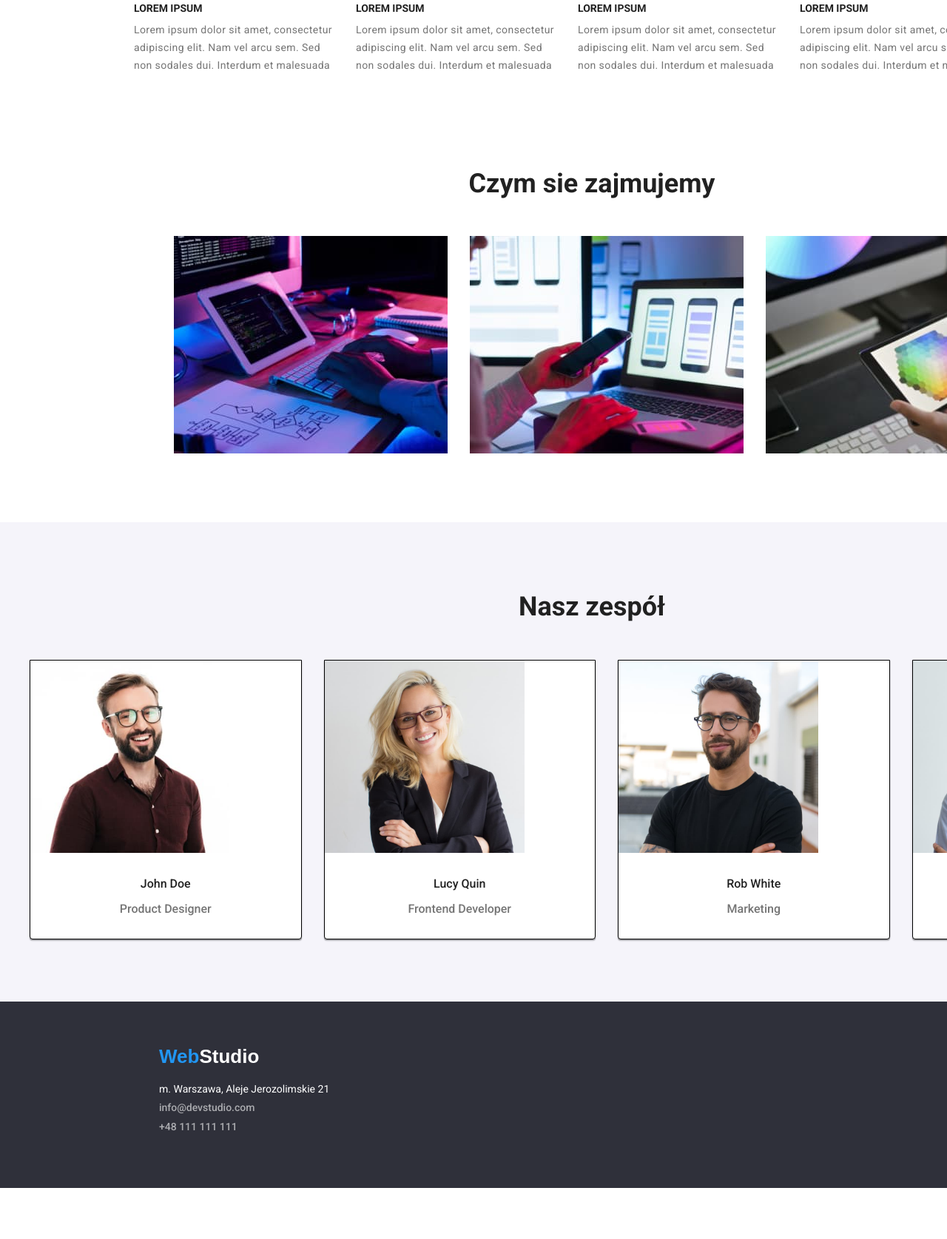
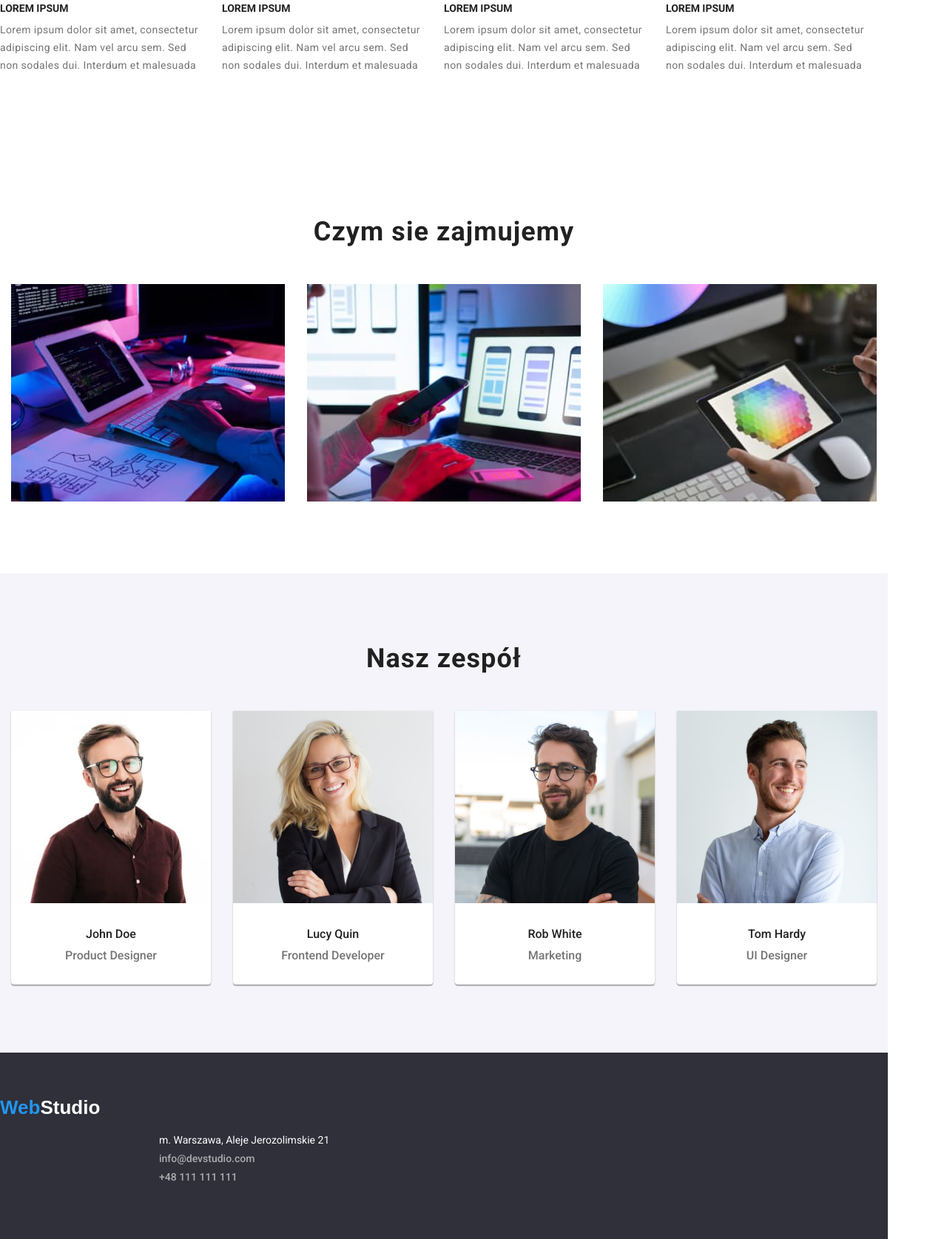
Before and after one commit to MichalZaborowski91/goit-markup-hw-03, a plain HTML site: page index.html in a window 1280 px wide. Shown: the part 771-2446 px from the top of the page at 74% size. Before the commit the page ends 2377 px from the top, so only its background shows below. Drawn offline with nearby package versions, Linux system fonts and the light colour scheme.

Commit message:
fixed some problems

```diff
--- a/css/styles.css
+++ b/css/styles.css
@@ -22,7 +22,6 @@ body {
   display: flex;
   text-decoration: none;
   justify-content: flex-start;
-  padding-left: 215px;
   padding-top: 24px;
   padding-bottom: 25px;
 }
@@ -36,7 +35,6 @@ body {
   justify-content: flex-start;
   padding-right: 1240px;
   padding-top: 60px;
-  padding-left: 215px;
   margin-bottom: 20px;
 }
 .logo .color {
@@ -144,6 +142,7 @@ body {
   font-weight: 500;
   text-align: center;
   margin-top: 30px;
+  margin-bottom: 0;
 }
 .team .work {
   color: var(--uppercontacts-color);
@@ -164,10 +163,13 @@ h1 {
   margin: 0;
 }
 h2 {
-  font-size: 36px;
   font-weight: 700;
   text-align: center;
+  margin-top: 0;
   margin-bottom: 50px;
+  font-size: 36px;
+  line-height: 42px;
+  letter-spacing: 0.03em;
 }
 h4 {
   font-weight: 700;
@@ -177,8 +179,8 @@ h4 {
   display: flex;
   list-style: none;
   gap: 30px;
-  margin-left: 181px;
   margin-top: 0;
+  margin-bottom: 0;
   padding-left: 0;
 }
 .random-text p {
@@ -189,7 +191,7 @@ h4 {
   width: 270px;
   height: 75px;
   margin-top: 10px;
-  margin-bottom: 94px;
+  margin-bottom: 0;
 }
 .portfolio p {
   display: block;
@@ -216,25 +218,20 @@ h4 {
 }
 .footer {
   background-color: var(--akcent-color);
-  width: 1600px;
   height: 252px;
 }
 .background {
   background-color: var(--akcent-color);
   width: 1600px;
   height: 600px;
-  margin-bottom: 94px;
 }
 .upper {
   display: flex;
   align-items: flex-end;
   gap: 50px;
-  padding-right: 227px;
 }
 .container {
   max-width: 1200px;
-  padding: 0;
-  margin: 94px 215px;
 }
 .card-set {
   list-style: none;
@@ -242,31 +239,34 @@ h4 {
   flex-wrap: wrap;
   gap: 30px;
   justify-content: center;
-  margin-bottom: 90px;
+  padding-left: 0;
+  margin-top: 0;
+  margin-bottom: 0;
+}
+.card {
+  flex-basis: ((100% - 2 * 30)/3);
 }
 .team-background {
   width: 1600px;
   height: 648px;
   background-color: #f5f4fa;
 }
-.second-header {
-  padding-top: 94px;
-  margin-bottom: 50px;
-}
+
 .team-card-set {
   list-style: none;
   display: flex;
+  flex-wrap: wrap;
   gap: 30px;
   justify-content: center;
-  margin-bottom: 98px;
+  padding-left: 0;
+  margin-top: 0;
+  margin-bottom: 0;
 }
 .team-card {
-  flex-basis: calc((100% - 3 * 30px) / 4);
-  border: 1px solid black;
   box-shadow: 0px 1px 3px rgba(0, 0, 0, 0.12), 0px 1px 1px rgba(0, 0, 0, 0.14),
     0px 2px 1px rgba(0, 0, 0, 0.2);
   border-radius: 0px 0px 4px 4px;
-  margin: 0 auto;
+  margin: 0;
   background: #ffffff;
   padding: 0;
 }
@@ -288,3 +288,7 @@ figure {
 .portfolio {
   border-bottom: 1px solid #eeeeee;
 }
+.section {
+  padding-top: 94px;
+  padding-bottom: 94px;
+}
--- a/index.html
+++ b/index.html
@@ -21,7 +21,7 @@
     <title>WebStudio</title>
   </head>
   <body>
-    <header class="header">
+    <header class="header container">
       <!--Logo strony-->
       <a class="logo" href="index.html"
         ><span class="color">Web</span
@@ -42,19 +42,19 @@
         </ul>
       </nav>
       <!--Kontakt-->
-      <section class="upper">
+      <div class="upper">
         <a class="contacts" href="mailto:info@devstudio.com"
           >info@devstudio.com</a
         >
         <a class="contacts" href="tel:+48111111111">+48 111 111 111</a>
-      </section>
+      </div>
     </header>
     <main>
-      <section class="interactive-elements-2 background">
+      <section class="interactive-elements-2 background container">
         <h1>EFEKTYWNE ROZWIĄZANIA <br />DLA WASZEGO BIZNESU</h1>
         <button type="button" class="main-button">Zamów usługe</button>
       </section>
-      <section>
+      <section class="section container">
         <ul class="random-text">
           <li>
             <h4 class="fourth-header">LOREM IPSUM</h4>
@@ -87,7 +87,7 @@
         </ul>
       </section>
       <!--Galeria czym sie zajmujemy-->
-      <section>
+      <section class="section container">
         <h2>Czym sie zajmujemy</h2>
         <ul class="card-set">
           <li class="card">
@@ -117,7 +117,7 @@
         </ul>
       </section>
       <!--Zespół-->
-      <section class="team-background">
+      <section class="team-background section container">
         <h2 class="second-header">Nasz zespół</h2>
         <ul class="team-card-set">
           <li class="team-card">
@@ -179,7 +179,7 @@
         </ul>
       </section>
     </main>
-    <footer class="footer">
+    <footer class="footer container">
       <a class="logo" href="index.html"
         ><span class="color">Web</span
         ><span class="color-lower">Studio</span></a
```
Also changed, not shown: portfolio.html (+7 -5 lines).
